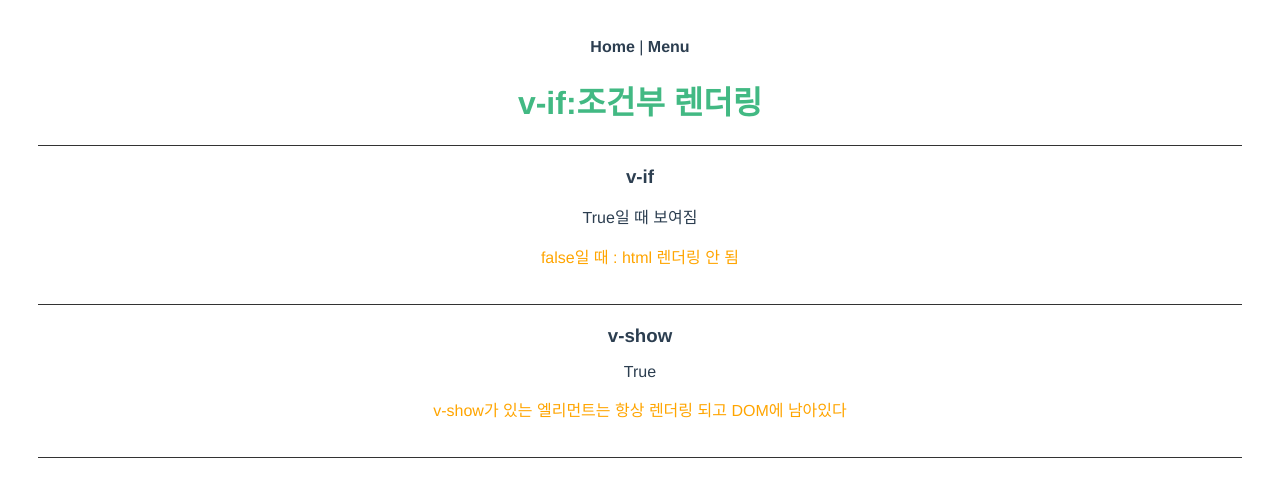
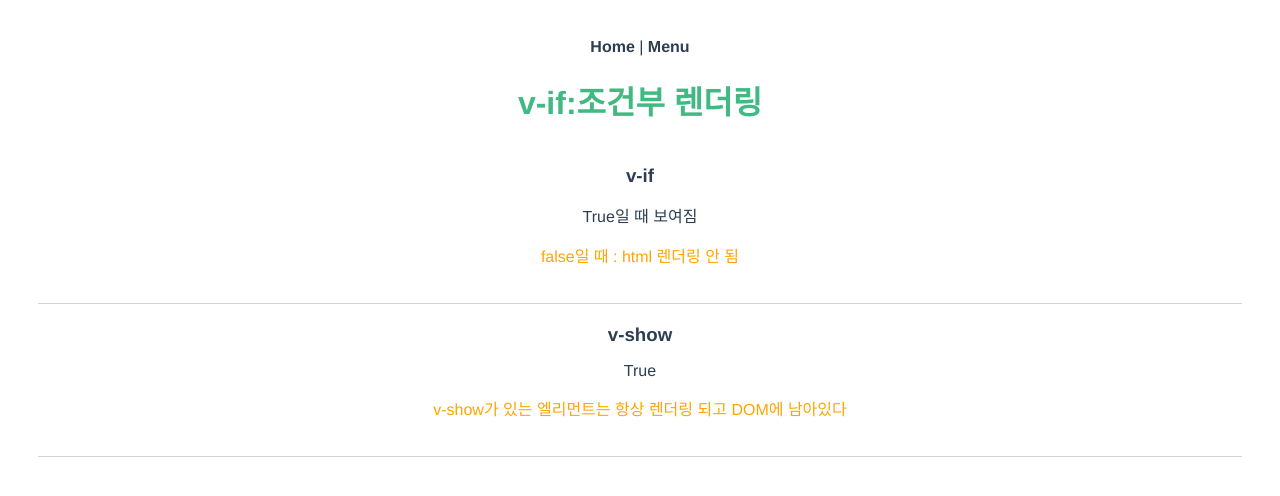
Before and after one commit to kyeongmin21/vueStudy, a Vue app: page /if in a window 1280 px wide. Shown: the top 496 px of the page. Built offline with nearby package versions, Linux system fonts and the light colour scheme.

Commit message:
style.css 수정

```diff
--- a/public/css/style.css
+++ b/public/css/style.css
@@ -12,14 +12,12 @@
 #nav a { font-weight: bold; color: #2c3e50; text-decoration: none;}
 #nav .router-link-exact-active { color: #42b983; }
 #nav ul.category li { border: 1px solid #42b983; width: 200px;  }
-
 h1 { color: #42b983; }
 h3 { margin: 10px 0; }
-section.first { border-top: 1px solid #333; }
-section { border-bottom: 1px solid #333; padding: 10px 0 20px 0; }
+section { border-bottom: 1px solid lightgray; padding: 10px 0 20px 0; }
 
 
-/* Class.vue */
+
 .font-bold { font-weight: bold; }
 .orange { color: orange; }
 .red { color: red; }
```
